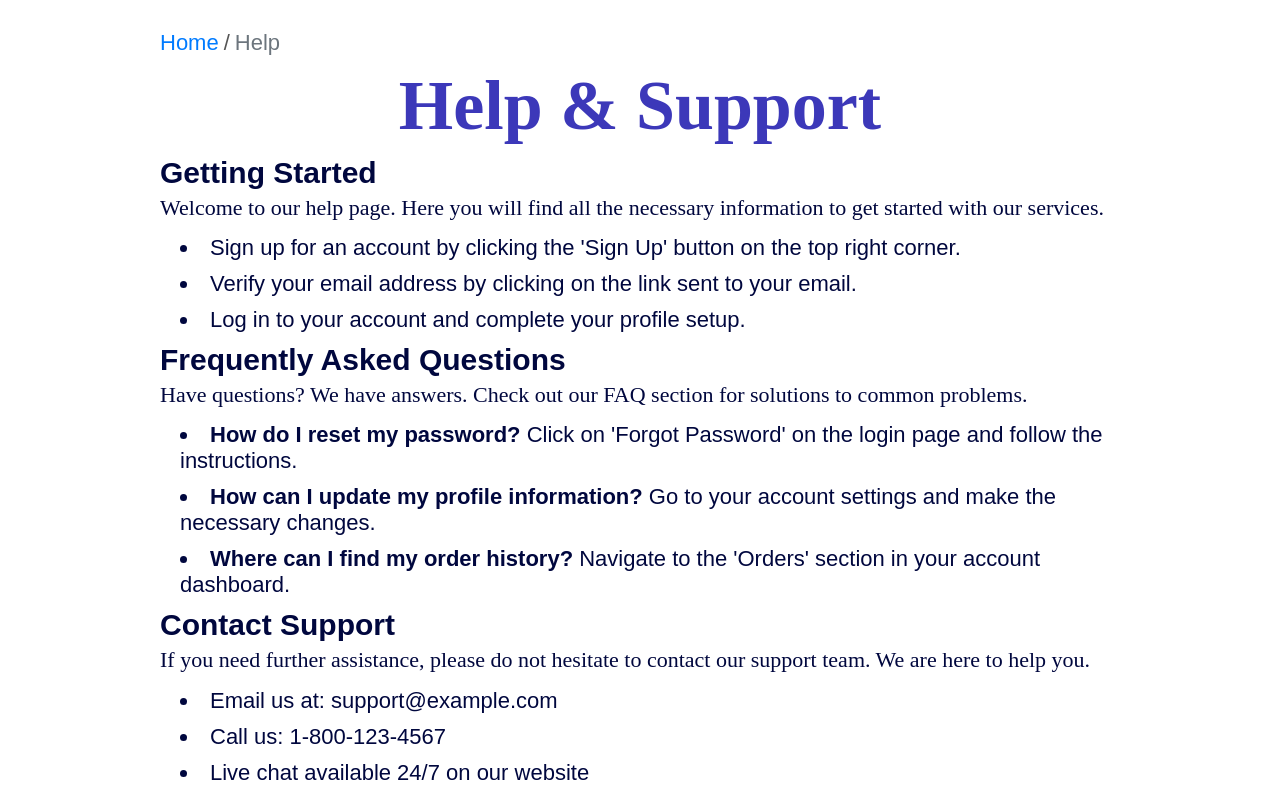
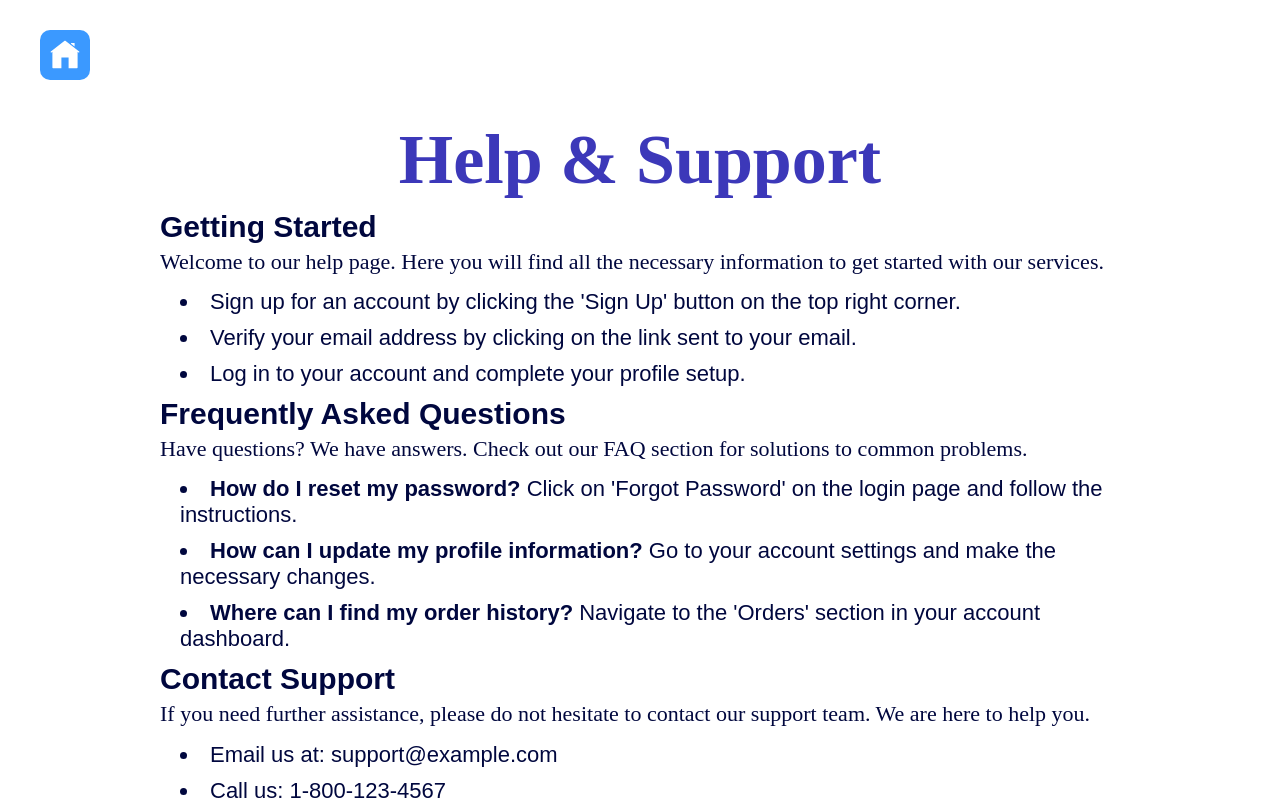
Before and after one commit to Counselllor/Counsellor-Web, a React (Vite) app: page /help in a window 1280 px wide. Built offline with nearby package versions, Linux system fonts and the light colour scheme; a web font is replaced by a local one.

Commit message:
Update Help.jsx

```diff
--- a/src/components/Help/Help.jsx
+++ b/src/components/Help/Help.jsx
@@ -2,15 +2,11 @@ import React from "react";
 import "./Help.css";
 import { Link } from "react-router-dom";
 import Footer from "../Footer/Footer";
+import BackToHomeButton from "../backtohome";
 
 const Breadcrumb = () => {
   return (
     <nav className="breadcrumb">
-      <Link to="/" className="breadcrumb-item">
-        Home
-      </Link>
-      <span className="breadcrumb-separator">/</span>
-      <span className="breadcrumb-item active">Help</span>
     </nav>
   );
 };
@@ -18,6 +14,7 @@ const Breadcrumb = () => {
 const Help = () => {
   return (
     <>
+    <BackToHomeButton />
       {/* breadcrumb */}
       <div className="help-container">
         <Breadcrumb />
```
